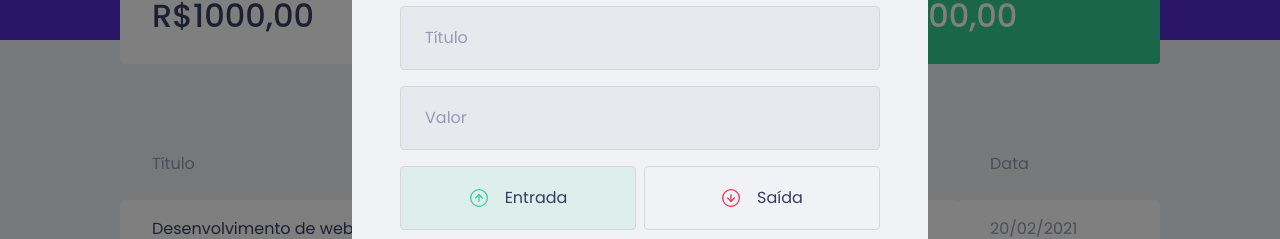
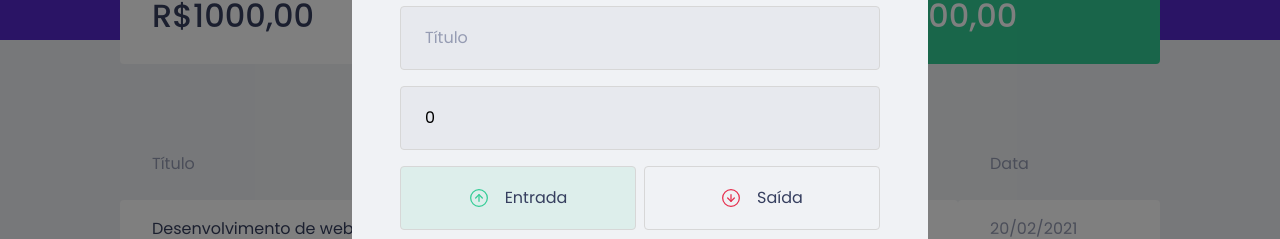
Before and after one commit to guitavano/dtMoney, a React (Create React App) app: page / in a window 1280 px wide. Both pictures are taken after a click on the button "Nova transação". Shown: the part 232-471 px from the top of the page. Built offline with nearby package versions, Linux system fonts and the light colour scheme; no server answers; what miragejs would draw is missing.

Commit message:
saving form data

```diff
--- a/src/components/Header/index.tsx
+++ b/src/components/Header/index.tsx
@@ -1,5 +1,3 @@
-import { useState } from 'react'
-import Modal from 'react-modal'
 
 import logoImg from '../../assets/logo.svg'
 
--- a/src/components/NewTransactionModal/index.tsx
+++ b/src/components/NewTransactionModal/index.tsx
@@ -1,4 +1,4 @@
-import { useState } from 'react'
+import { FormEvent, useState } from 'react'
 import Modal from 'react-modal'
 import closeImg from '../../assets/close.svg'
 import incomeImg from '../../assets/income.svg'
@@ -11,7 +11,16 @@ interface NewTransactionModalProps {
 }
 
 export function NewTransactionModal({ isOpen, onRequestClose }: NewTransactionModalProps) {
-    const [type, setType] = useState('deposit')
+    const [title, setTitle] = useState('');
+    const [value, setValue] = useState(0);
+    const [category, setCategory] = useState('');
+    const [type, setType] = useState('deposit');
+
+    function handleCreateNewTransaction(event: FormEvent) {
+        event.preventDefault();
+
+        console.log(title, value, category, type)
+    }
 
     return (
         <Modal
@@ -28,12 +37,21 @@ export function NewTransactionModal({ isOpen, onRequestClose }: NewTransactionMo
                 <img src={closeImg} alt="Fechar modal" />
             </button>
 
-            <Container>
+            <Container onSubmit={handleCreateNewTransaction}>
                 <h2>Cadastrar transação</h2>
 
-                <input placeholder='Título' />
+                <input
+                    placeholder='Título'
+                    value={title}
+                    onChange={event => setTitle(event.target.value)}
+                />
 
-                <input type='number' placeholder='Valor' />
+                <input
+                    type='number'
+                    placeholder='Valor'
+                    value={value}
+                    onChange={event => setValue(Number(event.target.value))}
+                />
 
                 <TransactionTypeContainer>
 
@@ -59,7 +77,11 @@ export function NewTransactionModal({ isOpen, onRequestClose }: NewTransactionMo
 
                 </TransactionTypeContainer>
 
-                <input placeholder='Categoria' />
+                <input
+                    placeholder='Categoria'
+                    value={category}
+                    onChange={event => setCategory(event.target.value)}
+                />
 
                 <button type='submit'>
                     Cadastrar
```
